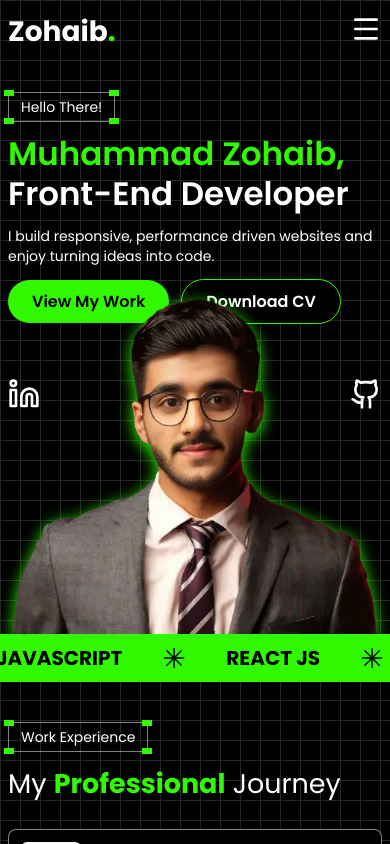
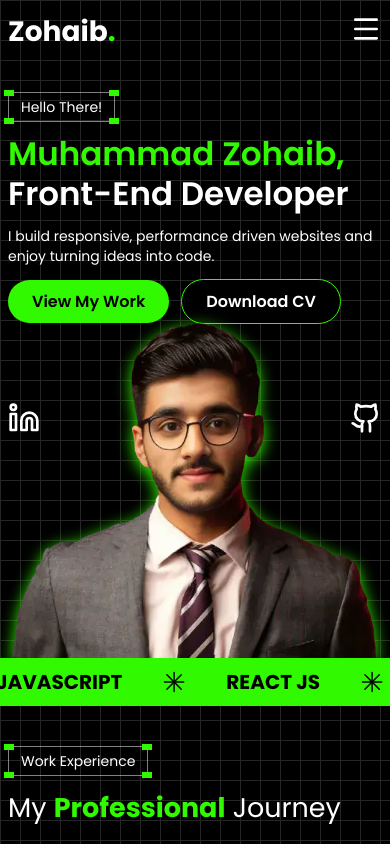
Before and after one commit to Muhammad-Zohaib-42/portfolio, a Next.js app: page / in a window 390 px wide. Shown: the top 844 px of the page. Built offline with nearby package versions, Linux system fonts and the light colour scheme.

Commit message:
make a gap between the hero left and hero right because button was not clicking well on mobile

```diff
--- a/components/Hero.jsx
+++ b/components/Hero.jsx
@@ -5,7 +5,7 @@ export default function Hero() {
   return (
     <section id="home" className="h-auto md:h-[90.3vh]">
       <div className="fixed inset-0 z-0" style={{ backgroundImage: `linear-gradient(to right, #262626 1px, transparent 1px),linear-gradient(to bottom, #262626 1px, transparent 1px)`, backgroundSize: "20px 20px"}}></div>
-      <div className="max-width relative z-10 flex flex-col md:flex-row gap-0 h-auto md:h-full">
+      <div className="max-width relative z-10 flex flex-col md:flex-row gap-3 md:gap-0 h-auto md:h-full">
         <HeroLeft />
         <HeroRight />
       </div>
--- a/components/HeroRight.jsx
+++ b/components/HeroRight.jsx
@@ -4,7 +4,7 @@ import SocialIcons from "./SocialIcons";
 
 export default function HeroRight() {
   return (
-    <div className="relative w-full md:w-[40%] h-80 md:h-full">
+    <div className="relative w-full md:w-[40%] h-80 md:h-full mt-3 md:mt-0">
         <Image src={zohaib} alt="Zohaib Ranjha" className="absolute bottom-0 drop-shadow-[0_4px_8px_#31F900] transition md:saturate-150" width={600} height={600} />
         <SocialIcons />
     </div>
```
